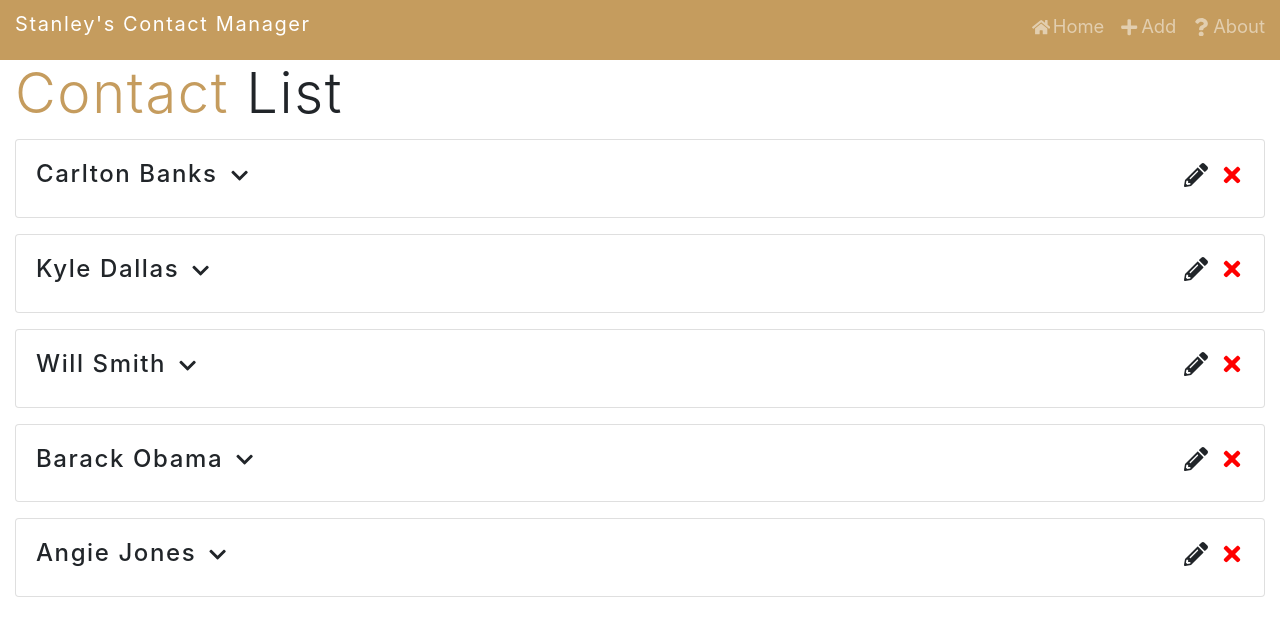
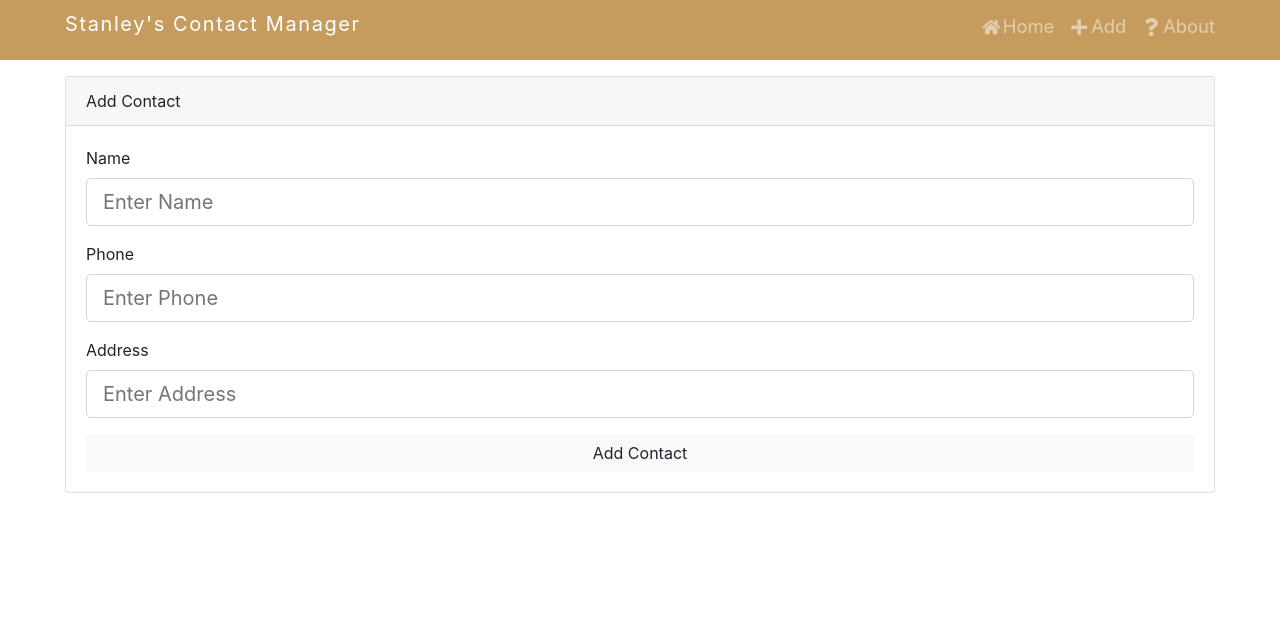
Before and after one commit to standiki/contact-manager-app, a React (Vite) app: page / in a window 1280 px wide. Shown: the top 636 px of the page. Built offline with nearby package versions, Linux system fonts and the light colour scheme.

Commit message:
Refactored the Input.jsx component and its styles and fixed App title in index.html

```diff
--- a/index.html
+++ b/index.html
@@ -4,7 +4,7 @@
     <meta charset="UTF-8" />
     <link rel="icon" type="image/svg+xml" href="/vite.svg" />
     <meta name="viewport" content="width=device-width, initial-scale=1.0" />
-    <title>contact manager</title>
+    <title>Contact Manager App</title>
   </head>
   <body>
     <div id="root"></div>
--- a/src/components/Header.jsx
+++ b/src/components/Header.jsx
@@ -3,7 +3,7 @@ import { FaHome, FaPlus, FaQuestion } from 'react-icons/fa';
 
 export default function Header() {
   return (
-    <nav className='navbar container'>
+    <nav className='navbar container mb-3 py-0'>
       <h4 className='navbar-brand'>stanley's contact manager</h4>
       <div>
         <ul className='navbar-nav'>
--- a/src/components/pages/Input.jsx
+++ b/src/components/pages/Input.jsx
@@ -3,10 +3,8 @@ import React from 'react'
 export default function Input() {
   return (
     <div className='container'>
-      <div className='card'>
-        <div className='card-header'>
-          <h4>add contact</h4>
-        </div>
+      <div className='card mb-3'>
+        <div className='card-header'>add contact</div>
           <div className='card-body'>
             <form>
               <div className='form-control'>
--- a/src/components/pages/Landing.jsx
+++ b/src/components/pages/Landing.jsx
@@ -1,13 +1,14 @@
 import React from 'react'
 import Header from '../Header'
-import Home from './Home'
+// import Home from './Home'
+import Input from './Input';
 
 export default function Landing() {
 
   return (
     <div className='landing'>
       <Header />
-      <Home />
+      <Input />
     </div>
   )
 }
--- a/src/index.css
+++ b/src/index.css
@@ -15,8 +15,11 @@ Variables
     --spacing: 0.1rem;
     --radius: 0.25rem;
     --border-clr: rgba(0, 0, 0, 0.125);
+    --bg-off-white: rgba(0, 0, 0, .03);
     --mb-3: 1rem;
     --mb-2: 0.5rem;
+    --py-0: 0;
+    --transition: .15s ease-in-out;
 }
 
 /*
@@ -80,16 +83,21 @@ main {
 
 .container {
     width: 100%;
-    padding: 0px 15px;
+    padding: 0px 65px;
     margin: 0 auto;
 }
 
 .mb-2 {
-    margin-bottom: var(--mb-2);
+    margin-bottom: var(--mb-2) !important ;
 }
 
 .mb-3 {
-    margin-bottom: var(--mb-3);
+    margin-bottom: var(--mb-3) !important;
+}
+
+.py-0 {
+    padding-bottom: var(--py-0) !important;
+    padding-top: var(--py-0) !important;
 }
 
 /*
@@ -102,6 +110,7 @@ Header
     width: 100%;
     height: 60px;
     display: flex;
+    /* flex-wrap: wrap; */
     align-items: center;
     justify-content: space-between;
     background: var(--clr-gold);
@@ -225,7 +234,7 @@ Input page
     flex-direction: column;
     min-width: 0;
     word-wrap: break-word;
-    background: var(--clr-white-rgb);
+    background-color: var(--clr-white-rgb);
     background-clip: border-box;
     border: 1px solid var(--border-clr);
     border-radius: var(--radius);
@@ -234,9 +243,13 @@ Input page
 .card-header {
     padding: 0.75rem 1.25rem;
     margin-bottom: 0;
-    background-color: rgba(0, 0, 0, .03);
-    border-bottom: 1px solid rgba(0, 0, 0, .125);
-    /* border-radius: calc(0.25rem - 1px) calc(0.25rem - 1px) 0 0; */
+    background-color: var(--bg-off-white);
+    border-bottom: 1px solid var(--border-clr);
+    text-transform: capitalize;
+}
+
+.card-header:first-child{
+    border-radius: calc(0.25rem - 1px) calc(0.25rem - 1px) 0 0;
 }
 
 .card-body {
@@ -257,19 +270,18 @@ form {
 label {
     display: inline-block;
     margin-bottom: 0.5rem;
+    cursor: default;
 }
 
 .control {
     display: block;
-    width: 97%;
+    width: 100%;
     font-weight: 400;
     color: #495057;
-    background: var(--clr-white);
+    background-color: var(--clr-white);
     background-clip: padding-box;
     border: 1px solid #ced4da;
-    /* transition: .15s ease-in-out;
-    border-color:hsl(36, 47%, 57%);
-    box-shadow: .15s ease-in-out; */
+    transition: var(--transition);
 }
 
 .control-lg {
@@ -310,8 +322,19 @@ input[type='submit' i] {
 
 .btn-light {
     color: #212529;
-    background: #f8f9fa;
+    background-color: #f8f9fa;
     border-color: #f8f9fa;
+}
+
+.btn-light:hover {
+    color: #212529;
+    background-color: #e2e6ea;
+    border-color: #dae0e5;
+    transition: var(--transition);
+}
+
+.btn:hover {
+    text-decoration: none;
 }
 
 .btn {
@@ -324,7 +347,6 @@ input[type='submit' i] {
     font-size: 1rem;
     line-height: 1.5;
     border-radius: 0.25rem;
-    transition: color .15s ease-in-out, background-color .15s ease-in-out, border-color .15s ease-in-out, box-shadow .15s ease-in-out;
 }
 
 /*
```
